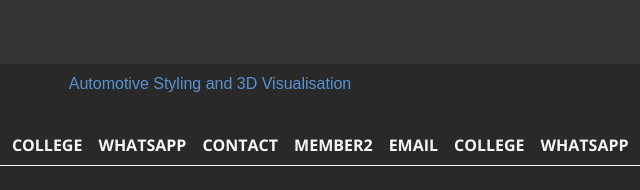
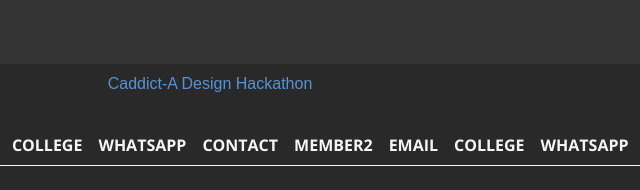
Before and after one commit to asmewebite/asmewebite, a plain HTML site: page asmelogin/caddict.html in a window 1280 px wide. Shown: the full height of the page, 430-1070 px from the left. Drawn offline with nearby package versions, Linux system fonts and the light colour scheme; no server answers.

Commit message:
Update caddict.html

```diff
--- a/asmelogin/caddict.html
+++ b/asmelogin/caddict.html
@@ -5,7 +5,7 @@
   <meta charset="utf-8">
   <meta content="width=device-width, initial-scale=1.0" name="viewport">
 
-  <title>Automotive Styling and 3D Visualisation</title>
+  <title>Caddict-A Design Hackathon</title>
   <meta content="" name="description">
   <meta content="" name="keywords">
 
@@ -75,7 +75,7 @@
 
   <main id="main">
         <div class="container-fluid" style="margin-top: 10px">
-          <h6 style="text-align: center;color: #5793D1;">Automotive Styling and 3D Visualisation</h6>
+          <h6 style="text-align: center;color: #5793D1;">Caddict-A Design Hackathon</h6>
 
             <div class="table-responsive custom-table-responsive">
 
```
